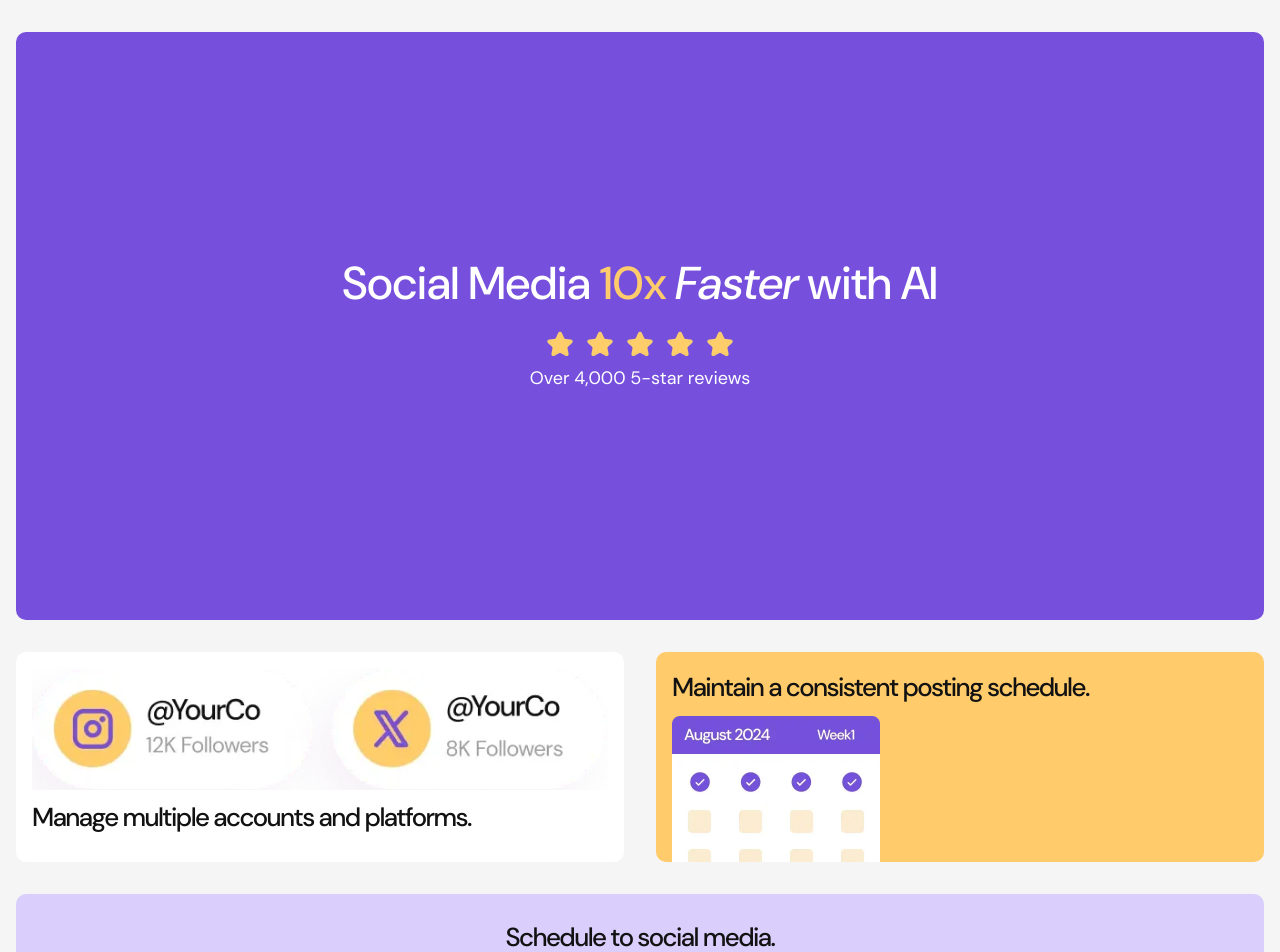
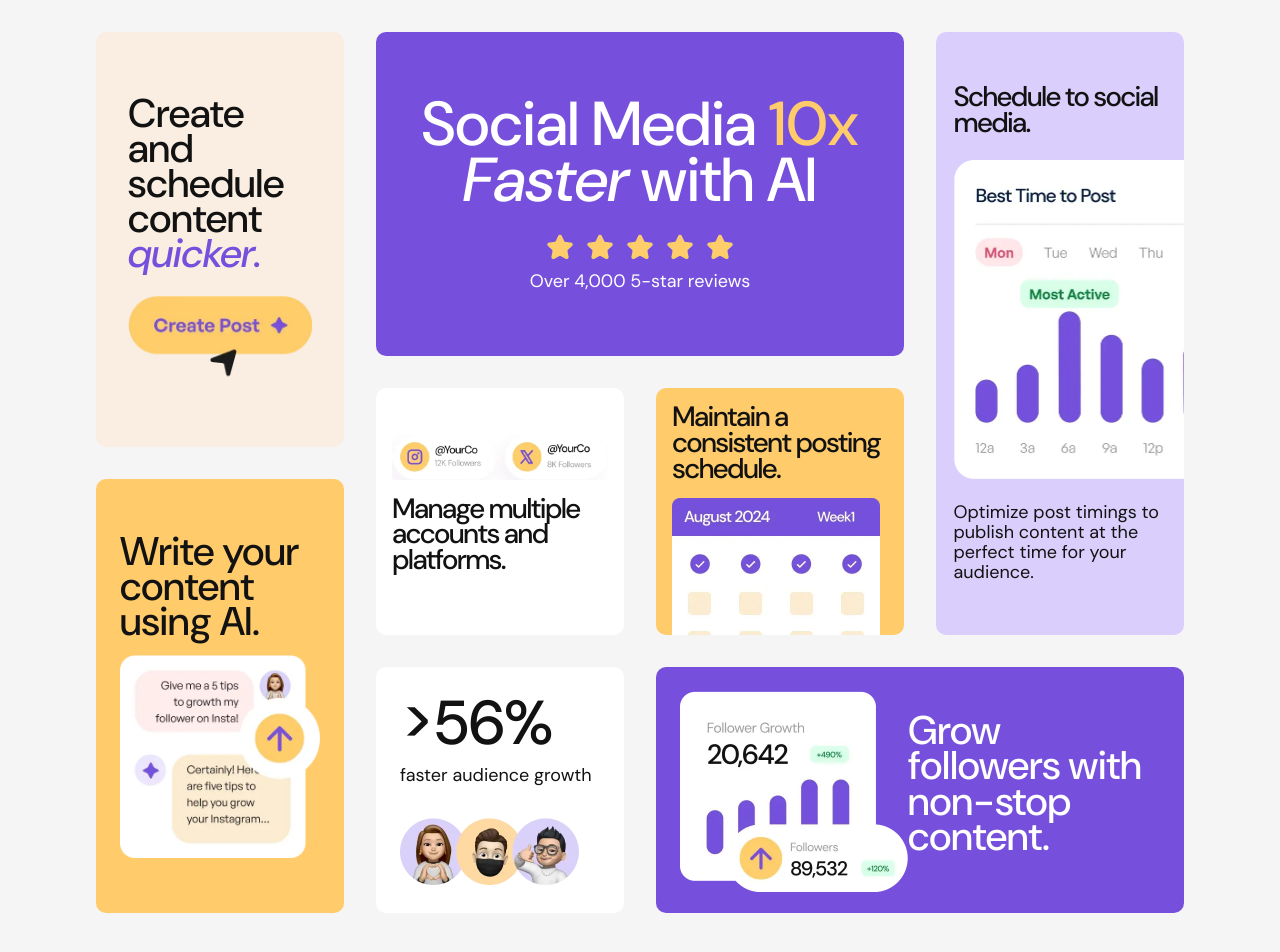
Before and after one commit to macsigner/frontend-mentor-bento-grid, a website built with Vite: page index.html in a window 1280 px wide. Shown: the top 952 px of the page. Built offline with nearby package versions, Linux system fonts and the light colour scheme.

Commit message:
feat: add desktop styling

```diff
--- a/index.html
+++ b/index.html
@@ -15,7 +15,7 @@
         <img class="tile__img" src="src/assets/images/illustration-five-stars.webp" width="384" height="64" alt="">
         <p class="h4">Over 4,000 5-star reviews</p>
     </article>
-    <article class="tile">
+    <article class="tile tile--manage-accounts">
         <figure>
             <img class="tile__img" src="src/assets/images/illustration-multiple-platforms.webp" width="633" height="134" alt="">
             <figcaption class="tile__title h3">Manage multiple accounts and platforms.</figcaption>
--- a/src/scss/imports/_base.scss
+++ b/src/scss/imports/_base.scss
@@ -2,6 +2,7 @@
  * base
  */
 @use 'sass:math';
+@use 'mixins/media';
 
 html {
     font-size: 62.5%;
@@ -19,6 +20,13 @@ html {
     --font-size-110: 2.6rem;
     --font-size-120: 3.2rem;
     --font-size-130: 4.6rem;
+
+    @include media.desktop {
+        --font-size-100: 1.8rem;
+        --font-size-110: 2.8rem;
+        --font-size-120: 4rem;
+        --font-size-130: 6.2rem;
+    }
 }
 
 body {
@@ -62,6 +70,7 @@ h2,
     line-height: 0.88;
     letter-spacing: normal;
 }
+
 h3,
 .h3 {
     font-size: var(--font-size-110);
@@ -81,3 +90,8 @@ h4,
     line-height: 1.11;
     letter-spacing: normal;
 }
+
+main {
+    max-width: 112rem;
+    margin: 0 auto;
+}
--- a/src/scss/imports/mixins/_media.scss
+++ b/src/scss/imports/mixins/_media.scss
@@ -8,3 +8,9 @@
         @content;
     }
 }
+
+@mixin desktop {
+    @media (min-width: #{math.div(100em, 1.6)}) {
+        @content;
+    }
+}
--- a/src/scss/imports/modules/_grid.scss
+++ b/src/scss/imports/modules/_grid.scss
@@ -10,4 +10,10 @@
     @include media.tablet {
         grid-template-columns: repeat(2, minmax(10px, 1fr));
     }
+
+    @include media.desktop {
+        grid-auto-flow: dense;
+        grid-template-columns: repeat(4, minmax(10px, 1fr));
+        grid-template-rows: 32.4rem 5.9rem 15.6rem 24.6rem;
+    }
 }
--- a/src/scss/imports/modules/_tile.scss
+++ b/src/scss/imports/modules/_tile.scss
@@ -37,13 +37,30 @@
         background-color: var(--color-purple-500);
 
         @include media.tablet {
-            grid-column: 1 / -1;
+            grid-column: span 2;
             aspect-ratio: 688 / 324;
+        }
+
+        @include media.desktop {
+            aspect-ratio: auto;
+            order: -9;
+        }
+    }
+
+    &--manage-accounts {
+        @include media.desktop {
+            grid-row: span 2;
+            order: -7;
         }
     }
 
     &--schedule {
         background-color: var(--color-yellow-500);
+
+        @include media.desktop {
+            grid-row: span 2;
+            order: -6;
+        }
     }
 
     &--social-media {
@@ -51,7 +68,14 @@
         background-color: var(--color-purple-100);
 
         @include media.tablet {
-            grid-column: 1 / -1;
+            grid-column: span 2;
+        }
+
+        @include media.desktop {
+            grid-column: span 1;
+            grid-row: span 3;
+            order: -8;
+            text-align: left;
         }
     }
 
@@ -62,8 +86,12 @@
 
         @include media.tablet {
             display: block;
-            grid-column: 1 / -1;
+            grid-column: span 2;
             text-align: left;
+        }
+
+        @include media.desktop {
+            order: 10;
         }
     }
 
@@ -74,22 +102,42 @@
             flex-direction: row;
             align-items: center;
             justify-content: space-between;
-            grid-column: 1 / -1;
+            flex-wrap: wrap;
+            grid-column: span 2;
+        }
+
+        @include media.tablet {
+            grid-column: span 1;
         }
     }
 
     &--schedule-quick {
         padding: 3.2rem;
         background-color: var(--color-yellow-100);
+
+        @include media.desktop {
+            grid-row: span 2;
+            order: -10;
+        }
     }
 
     &--use-ai {
         padding: 2.4rem;
         background-color: var(--color-yellow-500);
+
+        @include media.tablet {
+            grid-column: span 2;
+        }
+
+        @include media.desktop {
+            grid-column: span 1;
+            grid-row: span 2;
+            order: -5;
+        }
     }
 
     &--social-media figcaption {
-        width: 27.9rem;
+        max-width: 27.9rem;
         margin-right: auto;
         margin-left: auto;
     }
@@ -184,6 +232,10 @@
         @include media.tablet {
             width: 35.73rem;
         }
+
+        @include media.desktop {
+            max-width: none;
+        }
     }
 
     &--grow-followers &__img {
```
